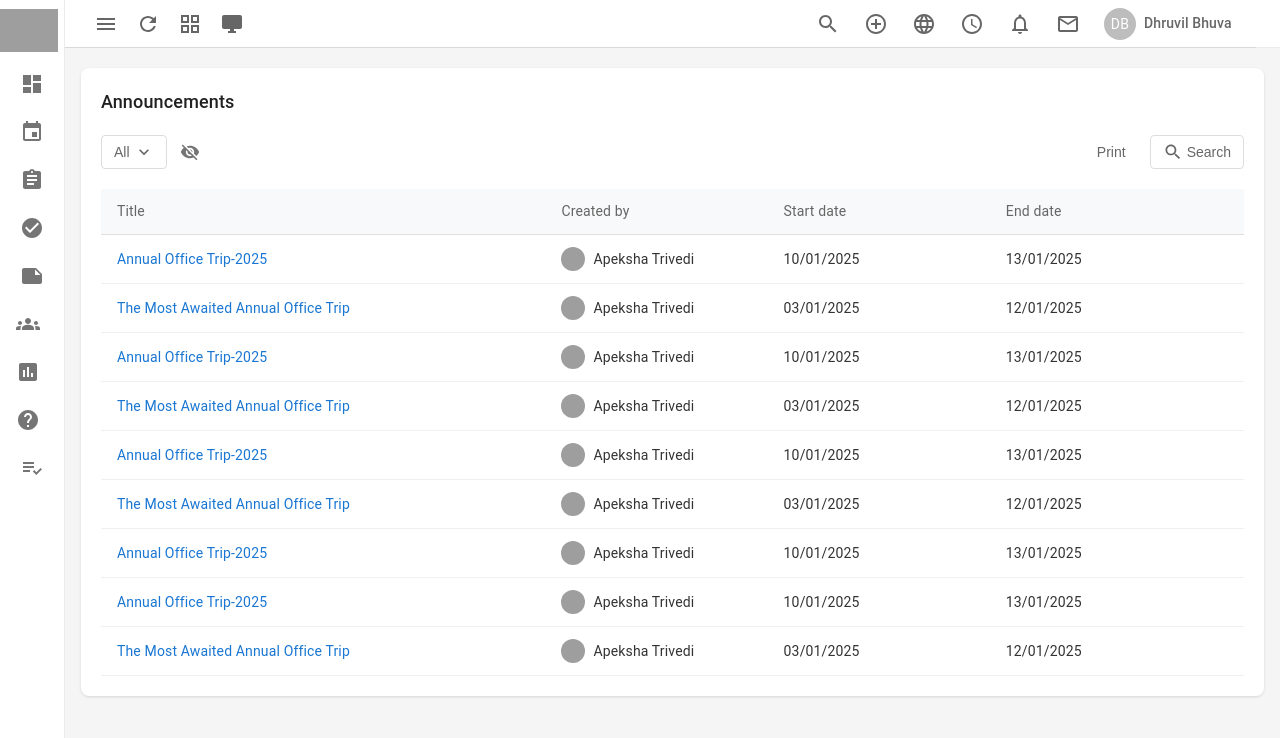
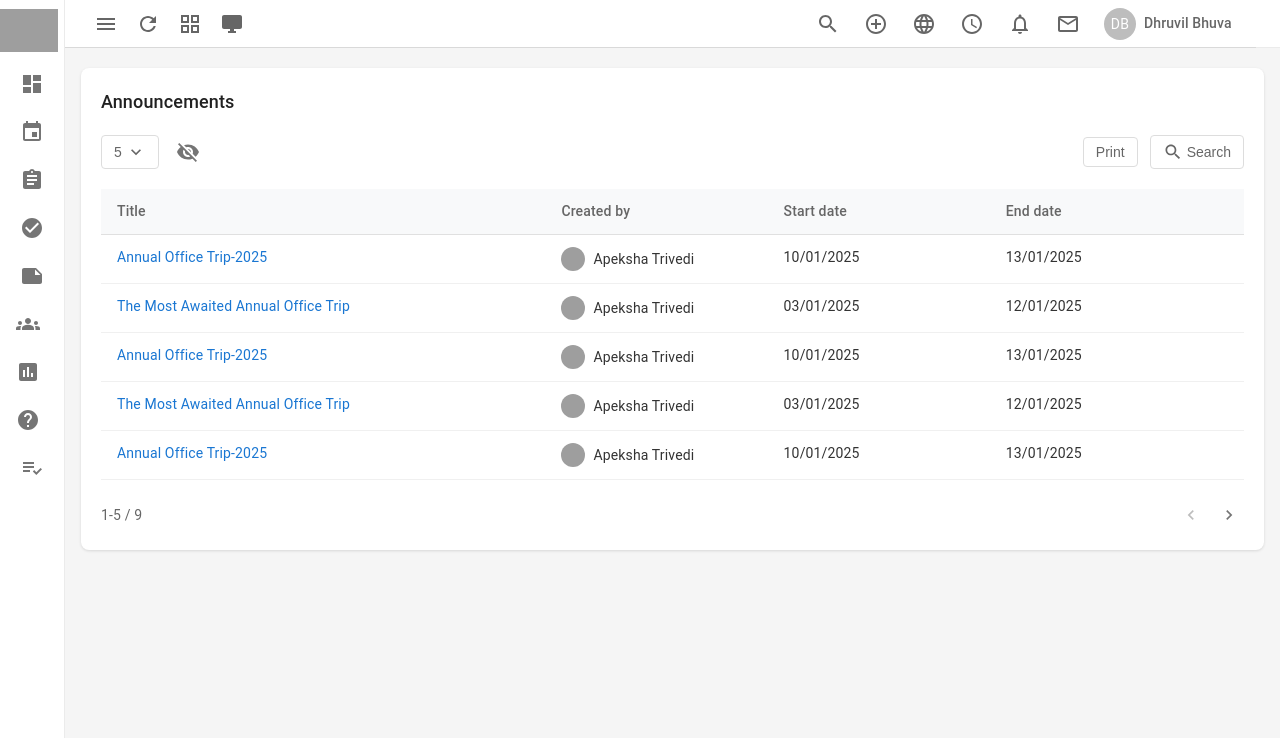
Before and after one commit to DhruvilPatel121/Elixir-PMS, a React (Vite) app in the folder pms/: page /team/announcements in a window 1280 px wide. Shown: the top 738 px of the page. Built offline with nearby package versions, Linux system fonts and the light colour scheme; grey boxes are pictures that could not be loaded; the HTML template or start-up script is replaced by a standard one.

Commit message:
Update the announcement page using the custom table component

```diff
--- a/pms/src/pages/Team/Announcements.jsx
+++ b/pms/src/pages/Team/Announcements.jsx
@@ -42,18 +42,304 @@
 
 
 
+// import React, { useState } from 'react';
+// import {
+//   IconButton,
+//   Menu,
+//   MenuItem,
+//   TextField,
+//   Avatar,
+// } from '@mui/material';
+// import SearchIcon from '@mui/icons-material/Search';
+// import VisibilityIcon from '@mui/icons-material/Visibility';
+// import VisibilityOffIcon from "@mui/icons-material/VisibilityOff";
+// import KeyboardArrowDownIcon from '@mui/icons-material/KeyboardArrowDown';
+
+// const Announcements = () => {
+//   const [announcements, setAnnouncements] = useState([
+//     {
+//       id: 1,
+//       title: 'Annual Office Trip-2025',
+//       createdBy: {
+//         name: 'Apeksha Trivedi',
+//         avatar: '/avatars/apeksha.jpg'
+//       },
+//       startDate: '10/01/2025',
+//       endDate: '13/01/2025'
+//     },
+//     {
+//       id: 2,
+//       title: 'The Most Awaited Annual Office Trip',
+//       createdBy: {
+//         name: 'Apeksha Trivedi',
+//         avatar: '/avatars/apeksha.jpg'
+//       },
+//       startDate: '03/01/2025',
+//       endDate: '12/01/2025'
+//     },
+//     {
+//       id: 3,
+//       title: 'Annual Office Trip-2025',
+//       createdBy: {
+//         name: 'Apeksha Trivedi',
+//         avatar: '/avatars/apeksha.jpg'
+//       },
+//       startDate: '10/01/2025',
+//       endDate: '13/01/2025'
+//     },
+//     {
+//       id: 4,
+//       title: 'The Most Awaited Annual Office Trip',
+//       createdBy: {
+//         name: 'Apeksha Trivedi',
+//         avatar: '/avatars/apeksha.jpg'
+//       },
+//       startDate: '03/01/2025',
+//       endDate: '12/01/2025'
+//     },
+//     {
+//       id: 5,
+//       title: 'Annual Office Trip-2025',
+//       createdBy: {
+//         name: 'Apeksha Trivedi',
+//         avatar: '/avatars/apeksha.jpg'
+//       },
+//       startDate: '10/01/2025',
+//       endDate: '13/01/2025'
+//     },
+//     {
+//       id: 6,
+//       title: 'The Most Awaited Annual Office Trip',
+//       createdBy: {
+//         name: 'Apeksha Trivedi',
+//         avatar: '/avatars/apeksha.jpg'
+//       },
+//       startDate: '03/01/2025',
+//       endDate: '12/01/2025'
+//     },
+//     {
+//       id: 7,
+//       title: 'Annual Office Trip-2025',
+//       createdBy: {
+//         name: 'Apeksha Trivedi',
+//         avatar: '/avatars/apeksha.jpg'
+//       },
+//       startDate: '10/01/2025',
+//       endDate: '13/01/2025'
+//     },
+//     {
+//       id: 8,
+//       title: 'Annual Office Trip-2025',
+//       createdBy: {
+//         name: 'Apeksha Trivedi',
+//         avatar: '/avatars/apeksha.jpg'
+//       },
+//       startDate: '10/01/2025',
+//       endDate: '13/01/2025'
+//     },
+//     {
+//       id: 9,
+//       title: 'The Most Awaited Annual Office Trip',
+//       createdBy: {
+//         name: 'Apeksha Trivedi',
+//         avatar: '/avatars/apeksha.jpg'
+//       },
+//       startDate: '03/01/2025',
+//       endDate: '12/01/2025'
+//     },
+//   ]);
+
+//   const [searchOpen, setSearchOpen] = useState(false);
+//   const [visible, setVisible] = useState(false);
+//   const [searchValue, setSearchValue] = useState('');
+//   const [filteredAnnouncements, setFilteredAnnouncements] = useState(announcements);
+
+//   const handleSearch = (value) => {
+//   setSearchValue(value);
+//   if (value.trim() === '') {
+//     setFilteredAnnouncements(announcements);
+//   } else {
+//     const searchTerm = value.toLowerCase();
+//     const filtered = announcements.filter(announcement =>
+//       announcement.title.toLowerCase().includes(searchTerm) ||
+//       announcement.createdBy.name.toLowerCase().includes(searchTerm) ||
+//       announcement.startDate.includes(searchTerm) ||
+//       announcement.endDate.includes(searchTerm)
+//     );
+//     setFilteredAnnouncements(filtered);
+//   }
+// };
+
+//   return (
+//     <div style={{
+//       padding: '20px',
+//       backgroundColor: '#fff',
+//       borderRadius: '8px',
+//       boxShadow: '0 1px 3px rgba(0,0,0,0.12)',
+//       marginTop: '20px',
+//       minHeight: '600px'
+//     }}>
+//       <div style={{ display: 'flex', alignItems: 'center', marginBottom: '20px' }}>
+//         <h2 style={{ margin: 0, fontSize: '18px', fontWeight: '500' }}>Announcements</h2>
+//       </div>
+
+//       <div style={{ display: 'flex', justifyContent: 'space-between', alignItems: 'center', marginBottom: '20px' }}>
+//         <div style={{ display: 'flex', alignItems: 'center', gap: '8px' }}>
+//           <button
+//             style={{
+//               padding: '6px 12px',
+//               border: '1px solid #ddd',
+//               borderRadius: '4px',
+//               background: 'transparent',
+//               color: '#666',
+//               fontSize: '14px',
+//               display: 'flex',
+//               alignItems: 'center',
+//               gap: '4px',
+//               cursor: 'pointer'
+//             }}
+//           >
+//             All <KeyboardArrowDownIcon fontSize="small" />
+//           </button>
+//           <IconButton size="small" onClick={() => setVisible(!visible)}>
+//                 {visible ? (
+//                   <VisibilityIcon sx={{ fontSize: 20 }} />
+//                 ) : (
+//                   <VisibilityOffIcon sx={{ fontSize: 20 }} />
+//                 )}
+//               </IconButton>
+//         </div>
+
+//         <div style={{ display: 'flex', alignItems: 'center', gap: '12px' }}>
+//           <button style={{ padding: '6px 12px', border: 'none', background: 'transparent', color: '#666', fontSize: '14px', cursor: 'pointer' }}>Print</button>
+//           {searchOpen ? (
+//             <TextField
+//               size="small"
+//               value={searchValue}
+//               onChange={(e) => handleSearch(e.target.value)}
+//               placeholder="Search..."
+//               autoFocus
+//               onBlur={() => !searchValue && setSearchOpen(false)}
+//               sx={{
+//                 '& .MuiOutlinedInput-root': {
+//                   height: '32px',
+//                   fontSize: '14px',
+//                   width: '200px'
+//                 }
+//               }}
+//             />
+//           ) : (
+//             <button
+//               onClick={() => setSearchOpen(true)}
+//               style={{
+//                 padding: '6px 12px',
+//                 border: '1px solid #ddd',
+//                 borderRadius: '4px',
+//                 background: 'transparent',
+//                 color: '#666',
+//                 fontSize: '14px',
+//                 display: 'flex',
+//                 alignItems: 'center',
+//                 gap: '4px',
+//                 cursor: 'pointer'
+//               }}
+//             >
+//               <SearchIcon fontSize="small" />
+//               Search
+//             </button>
+//           )}
+//         </div>
+//       </div>
+
+//       <div style={{
+//         display: 'grid',
+//         gridTemplateColumns: '2fr 1fr 1fr 1fr',
+//         borderBottom: '1px solid #e0e0e0',
+//         padding: '12px 16px',
+//         color: '#666',
+//         fontSize: '14px',
+//         backgroundColor: '#f8f9fa'
+//       }}>
+//         <div>Title</div>
+//         <div>Created by</div>
+//         <div>Start date</div>
+//         <div>End date</div>
+//       </div>
+
+//       <div style={{ maxHeight: 'calc(100vh - 280px)', overflowY: 'auto' }}>
+//       {filteredAnnouncements.length === 0 ? (
+//       <div style={{
+//         padding: '20px',
+//         textAlign: 'center',
+//         color: '#666',
+//         fontSize: '14px'
+//       }}>
+//         No announcements found
+//       </div>
+//       ) : (
+//         filteredAnnouncements.map((announcement) => (
+//           <div key={announcement.id} style={{
+//             display: 'grid',
+//             gridTemplateColumns: '2fr 1fr 1fr 1fr',
+//             padding: '12px 16px',
+//             borderBottom: '1px solid #f0f0f0',
+//             fontSize: '14px',
+//             color: '#333',
+//             alignItems: 'center'
+//           }}>
+//             <div style={{ color: '#1976d2', cursor: 'pointer' }}>{announcement.title}</div>
+//             <div style={{ display: 'flex', alignItems: 'center', gap: '8px' }}>
+//               <Avatar
+//                 src={announcement.createdBy.avatar}
+//                 sx={{ width: 24, height: 24 }}
+//               />
+//               <span>{announcement.createdBy.name}</span>
+//             </div>
+//             <div>{announcement.startDate}</div>
+//             <div>{announcement.endDate}</div>
+//           </div>
+//         ))
+//       )}
+//       </div>
+//     </div>
+//   );
+// };
+
+// export default Announcements
+
+
+
+
+
+
+
+
+
+
+
+
+
+
+
+
+
+
+
+
+
+
+
+
+
+
+
+
+
+
+
 import React, { useState } from 'react';
-import {
-  IconButton,
-  Menu,
-  MenuItem,
-  TextField,
-  Avatar,
-} from '@mui/material';
-import SearchIcon from '@mui/icons-material/Search';
-import VisibilityIcon from '@mui/icons-material/Visibility';
-import VisibilityOffIcon from "@mui/icons-material/VisibilityOff";
-import KeyboardArrowDownIcon from '@mui/icons-material/KeyboardArrowDown';
+import CustomTable from '../../components/Table/CustomTable';
+import { Avatar } from '@mui/material';
 
 const Announcements = () => {
   const [announcements, setAnnouncements] = useState([
@@ -149,42 +435,35 @@ const Announcements = () => {
     },
   ]);
 
-  const [searchOpen, setSearchOpen] = useState(false);
-  const [visible, setVisible] = useState(false);
-  const [searchValue, setSearchValue] = useState('');
-  const [filteredAnnouncements, setFilteredAnnouncements] = useState(announcements);
+  const columns = [
+    {
+      id: 'title',
+      label: 'Title',
+      width: '2fr',
+      render: (row) => (
+        <div style={{ color: '#1976d2', cursor: 'pointer' }}>{row.title}</div>
+      )
+    },
+    {
+      id: 'createdBy',
+      label: 'Created by',
+      width: '1fr',
+      render: (row) => (
+        <div style={{ display: 'flex', alignItems: 'center', gap: '8px' }}>
+          <Avatar
+            src={row.createdBy.avatar}
+            sx={{ width: 24, height: 24 }}
+          />
+          <span>{row.createdBy.name}</span>
+        </div>
+      )
+    },
+    { id: 'startDate', label: 'Start date', width: '1fr' },
+    { id: 'endDate', label: 'End date', width: '1fr' }
+  ];
 
-  const handleSearch = (value) => {
-  setSearchValue(value);
-  if (value.trim() === '') {
-    setFilteredAnnouncements(announcements);
-  } else {
-    const searchTerm = value.toLowerCase();
-    const filtered = announcements.filter(announcement =>
-      announcement.title.toLowerCase().includes(searchTerm) ||
-      announcement.createdBy.name.toLowerCase().includes(searchTerm) ||
-      announcement.startDate.includes(searchTerm) ||
-      announcement.endDate.includes(searchTerm)
-    );
-    setFilteredAnnouncements(filtered);
-  }
-};
-
-  return (
-    <div style={{
-      padding: '20px',
-      backgroundColor: '#fff',
-      borderRadius: '8px',
-      boxShadow: '0 1px 3px rgba(0,0,0,0.12)',
-      marginTop: '20px',
-      minHeight: '600px'
-    }}>
-      <div style={{ display: 'flex', alignItems: 'center', marginBottom: '20px' }}>
-        <h2 style={{ margin: 0, fontSize: '18px', fontWeight: '500' }}>Announcements</h2>
-      </div>
-
-      <div style={{ display: 'flex', justifyContent: 'space-between', alignItems: 'center', marginBottom: '20px' }}>
-        <div style={{ display: 'flex', alignItems: 'center', gap: '8px' }}>
+  const customToolbar = (
+    <div style={{ display: 'flex', gap: '8px' }}>
       <button
         style={{
           padding: '6px 12px',
@@ -193,115 +472,25 @@ const Announcements = () => {
           background: 'transparent',
           color: '#666',
           fontSize: '14px',
-              display: 'flex',
-              alignItems: 'center',
-              gap: '4px',
           cursor: 'pointer'
         }}
       >
-            All <KeyboardArrowDownIcon fontSize="small" />
+        Print
       </button>
-          <IconButton size="small" onClick={() => setVisible(!visible)}>
-                {visible ? (
-                  <VisibilityIcon sx={{ fontSize: 20 }} />
-                ) : (
-                  <VisibilityOffIcon sx={{ fontSize: 20 }} />
-                )}
-              </IconButton>
     </div>
+  )
 
-        <div style={{ display: 'flex', alignItems: 'center', gap: '12px' }}>
-          <button style={{ padding: '6px 12px', border: 'none', background: 'transparent', color: '#666', fontSize: '14px', cursor: 'pointer' }}>Print</button>
-          {searchOpen ? (
-            <TextField
-              size="small"
-              value={searchValue}
-              onChange={(e) => handleSearch(e.target.value)}
-              placeholder="Search..."
-              autoFocus
-              onBlur={() => !searchValue && setSearchOpen(false)}
-              sx={{
-                '& .MuiOutlinedInput-root': {
-                  height: '32px',
-                  fontSize: '14px',
-                  width: '200px'
-                }
-              }}
+  return (
+    <CustomTable
+      title="Announcements"
+      data={announcements}
+      columns={columns}
+      showSearch
+      showVisibility
+      showPagination
+      showEntriesPerPage
+      customToolbar={customToolbar}
     />
-          ) : (
-            <button
-              onClick={() => setSearchOpen(true)}
-              style={{
-                padding: '6px 12px',
-                border: '1px solid #ddd',
-                borderRadius: '4px',
-                background: 'transparent',
-                color: '#666',
-                fontSize: '14px',
-                display: 'flex',
-                alignItems: 'center',
-                gap: '4px',
-                cursor: 'pointer'
-              }}
-            >
-              <SearchIcon fontSize="small" />
-              Search
-            </button>
-          )}
-        </div>
-      </div>
-
-      <div style={{
-        display: 'grid',
-        gridTemplateColumns: '2fr 1fr 1fr 1fr',
-        borderBottom: '1px solid #e0e0e0',
-        padding: '12px 16px',
-        color: '#666',
-        fontSize: '14px',
-        backgroundColor: '#f8f9fa'
-      }}>
-        <div>Title</div>
-        <div>Created by</div>
-        <div>Start date</div>
-        <div>End date</div>
-      </div>
-
-      <div style={{ maxHeight: 'calc(100vh - 280px)', overflowY: 'auto' }}>
-      {filteredAnnouncements.length === 0 ? (
-      <div style={{
-        padding: '20px',
-        textAlign: 'center',
-        color: '#666',
-        fontSize: '14px'
-      }}>
-        No announcements found
-      </div>
-      ) : (
-        filteredAnnouncements.map((announcement) => (
-          <div key={announcement.id} style={{
-            display: 'grid',
-            gridTemplateColumns: '2fr 1fr 1fr 1fr',
-            padding: '12px 16px',
-            borderBottom: '1px solid #f0f0f0',
-            fontSize: '14px',
-            color: '#333',
-            alignItems: 'center'
-          }}>
-            <div style={{ color: '#1976d2', cursor: 'pointer' }}>{announcement.title}</div>
-            <div style={{ display: 'flex', alignItems: 'center', gap: '8px' }}>
-              <Avatar
-                src={announcement.createdBy.avatar}
-                sx={{ width: 24, height: 24 }}
-              />
-              <span>{announcement.createdBy.name}</span>
-            </div>
-            <div>{announcement.startDate}</div>
-            <div>{announcement.endDate}</div>
-          </div>
-        ))
-      )}
-      </div>
-    </div>
   );
 };
 
```
Lines whose indentation alone changed are shown as unchanged.
